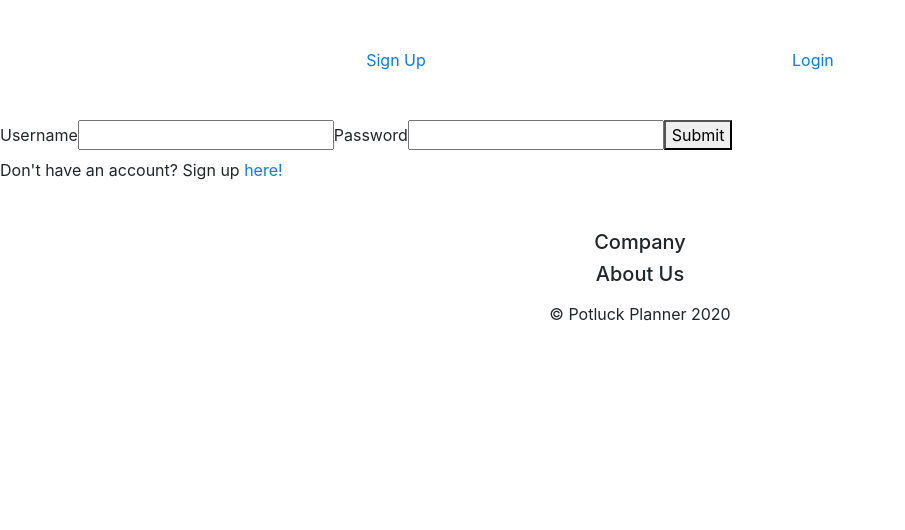
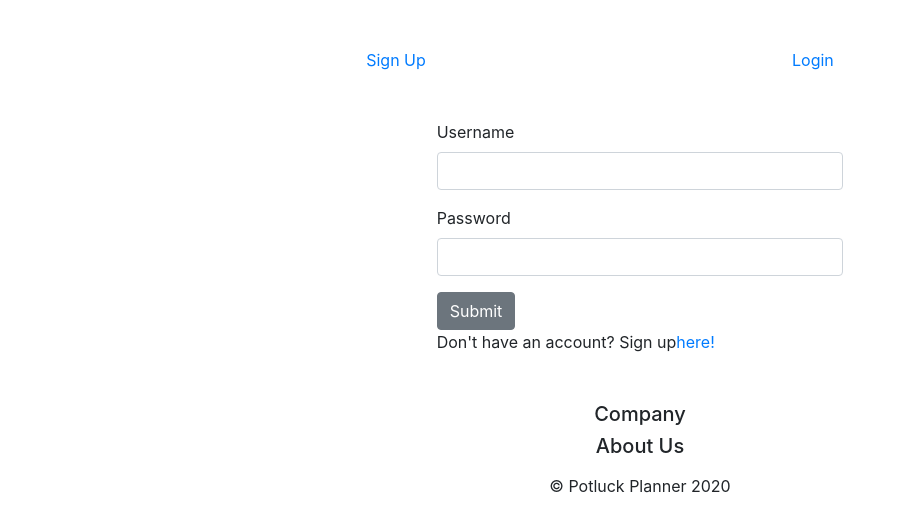
Before and after one commit to PotluckPlanner-devin/Front-End-React, a React (Create React App) app: page / in a window 1280 px wide. Shown: the top 530 px of the page, without its empty margins (0-905 px from the left). Built offline with nearby package versions, Linux system fonts and the light colour scheme.

Commit message:
basic styles done on the login form. Had to rearrange some divs but minor changes.

```diff
--- a/src/components/Login.js
+++ b/src/components/Login.js
@@ -1,6 +1,7 @@
 import React, { useState } from "react";
 import { Link } from "react-router-dom";
 import axios from "axios";
+import { Col, Row, Button, Form, FormGroup, Label, Input } from "reactstrap";
 
 const initialCredentials = {
   username: "",
@@ -34,11 +35,13 @@ const Login = props => {
   };
 
   return (
-    <div>
-      <form>
-        <label>
-          Username
-          <input
+    <Form>
+      <Row>
+        <Col md="4"></Col>
+        <Col md="4">
+        <FormGroup>
+          <Label>Username</Label>
+          <Input
             required
             id="username"
             name="username"
@@ -47,10 +50,10 @@ const Login = props => {
             onChange={handleChange}
             autoComplete="off"
           />
-        </label>
-        <label>
-          Password
-          <input
+        </FormGroup>
+        <FormGroup>
+          <Label>Password</Label>
+          <Input
             required
             id="password"
             name="password"
@@ -59,16 +62,22 @@ const Login = props => {
             onChange={handleChange}
             autoComplete="off"
           />
-        </label>
-        <button type="submit" onClick={login}>
+        </FormGroup>
+
+        <Button type="submit" onClick={login}>
           Submit
-        </button>
-      </form>
-      <p>
-        Don't have an account? Sign up <Link to="/registration">here!</Link>
-      </p>
-    </div>
-  );
-};
+        </Button>
+        <p>
+          Don't have an account? Sign up
+        <Link to="/registration">
+            here!
+          </Link>
+        </p>
+        </Col>
+        <Col md=""></Col>
+        </Row>
+    </Form>
+      );
+    };
 
-export default Login;
+    export default Login;
--- a/src/components/Registration.js
+++ b/src/components/Registration.js
@@ -2,7 +2,7 @@ import React from "react";
 import useForm from "../hooks/useForm";
 import validate from "../utils/validateRegister";
 import axios from "axios";
-import { Col, Row, Button, Form, FormGroup, Label, Input} from "reactstrap";
+import { Col, Row, Button, Form, FormGroup, Label, Input } from "reactstrap";
 
 const Registration = () => {
   const {
```
